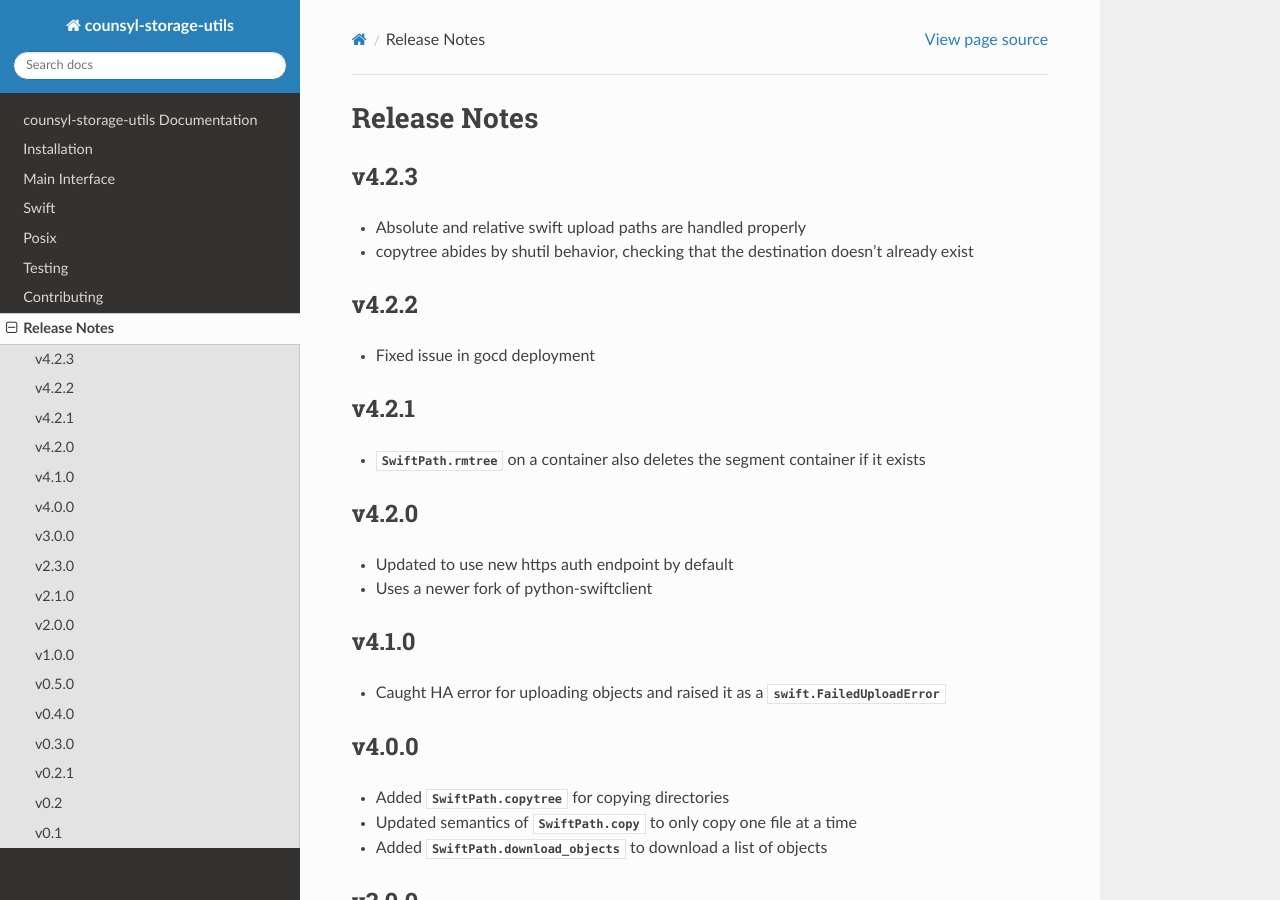
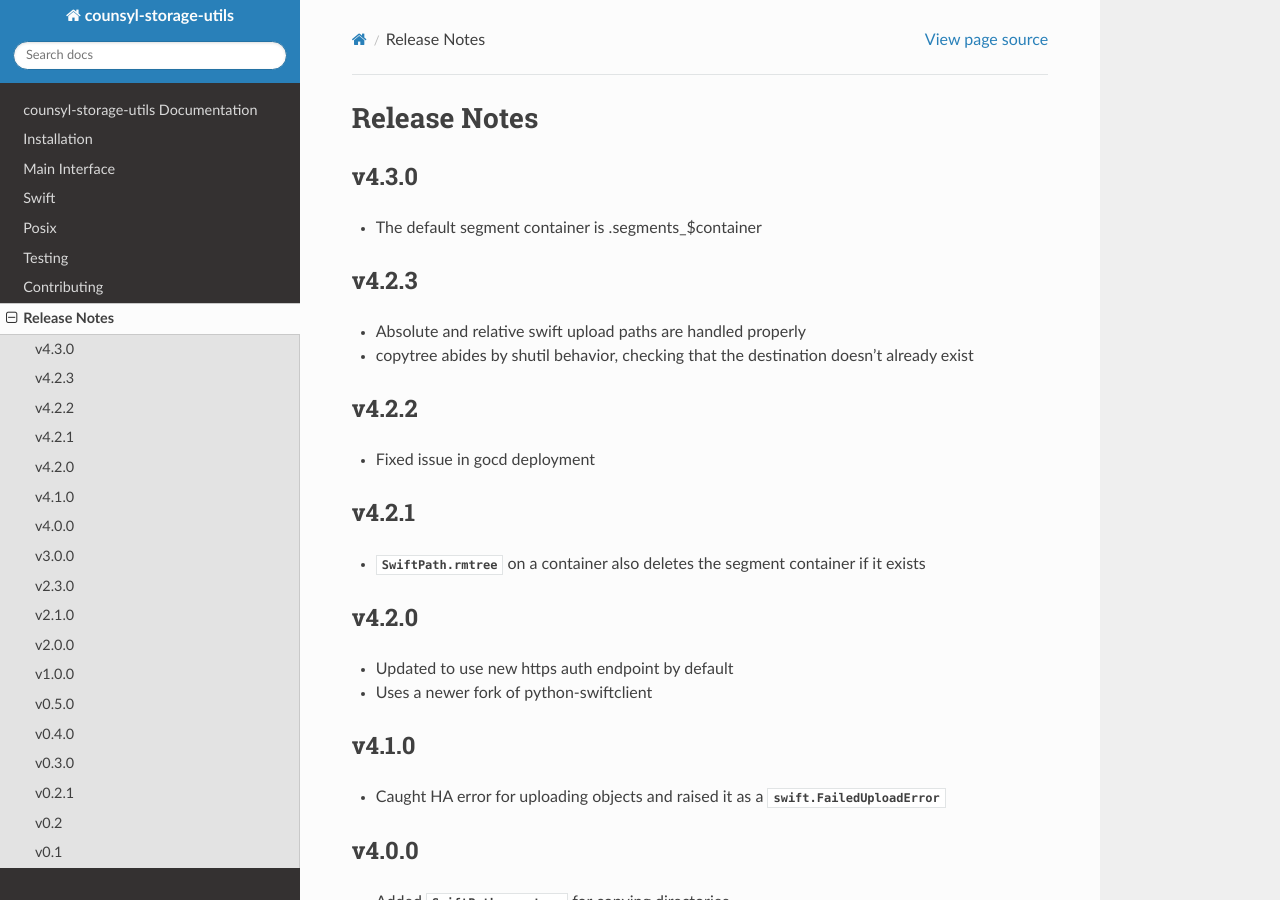
Before and after one commit to counsyl/stor, a Sphinx documentation site: the page built from docs/release_notes.rst, in a window 1280 px wide and 900 px high. Built offline with Sphinx 7.4.7 and the Read the Docs theme 2.0.0, drawn with Linux system fonts in a browser that asks for light colours; the version number could not be read and is left out.

Commit message:
updated docs

```diff
--- a/docs/release_notes.rst
+++ b/docs/release_notes.rst
@@ -1,5 +1,10 @@
 Release Notes
 =============
+
+v4.3.0
+------
+
+* The default segment container is .segments_$container
 
 v4.2.3
 ------
```
